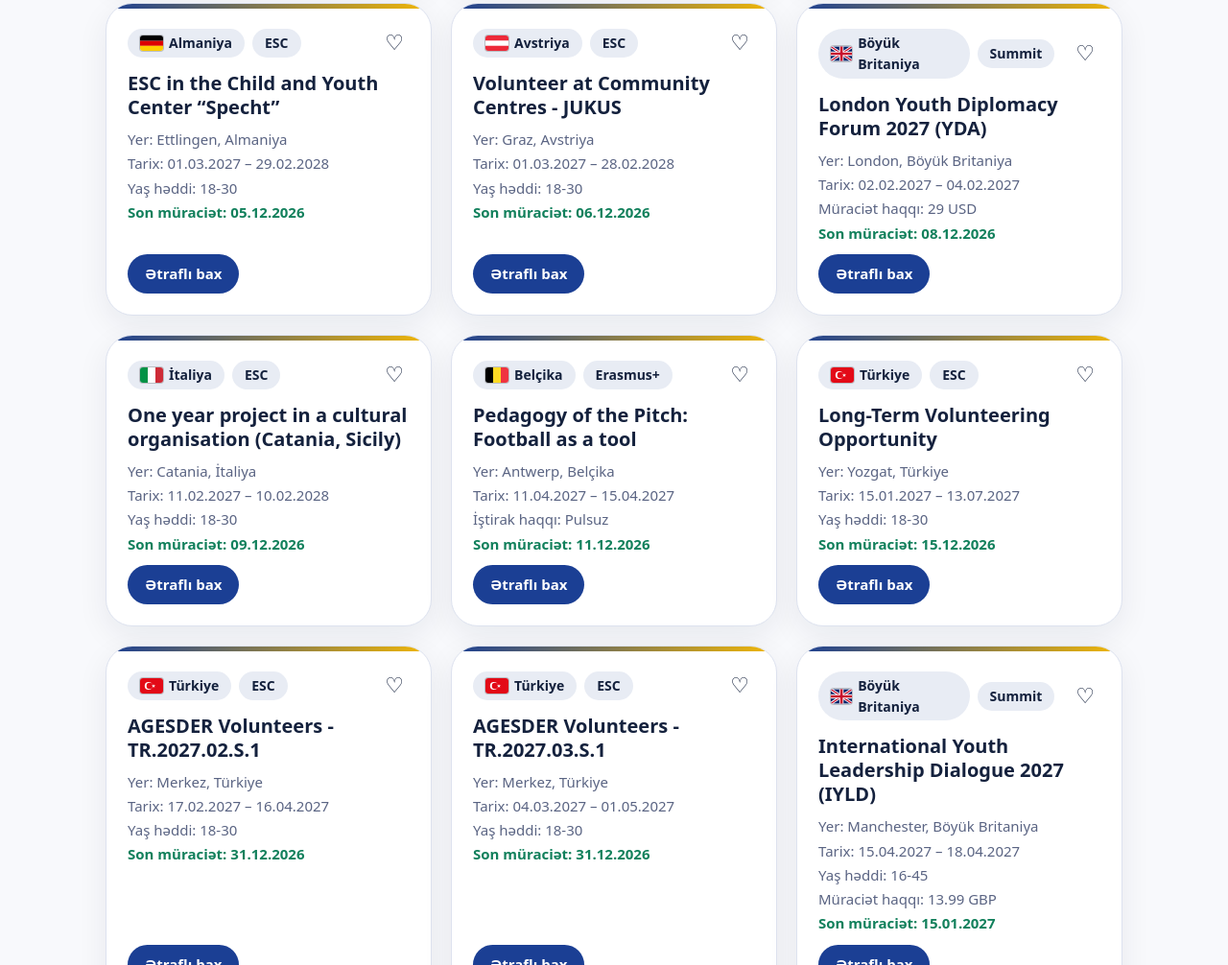
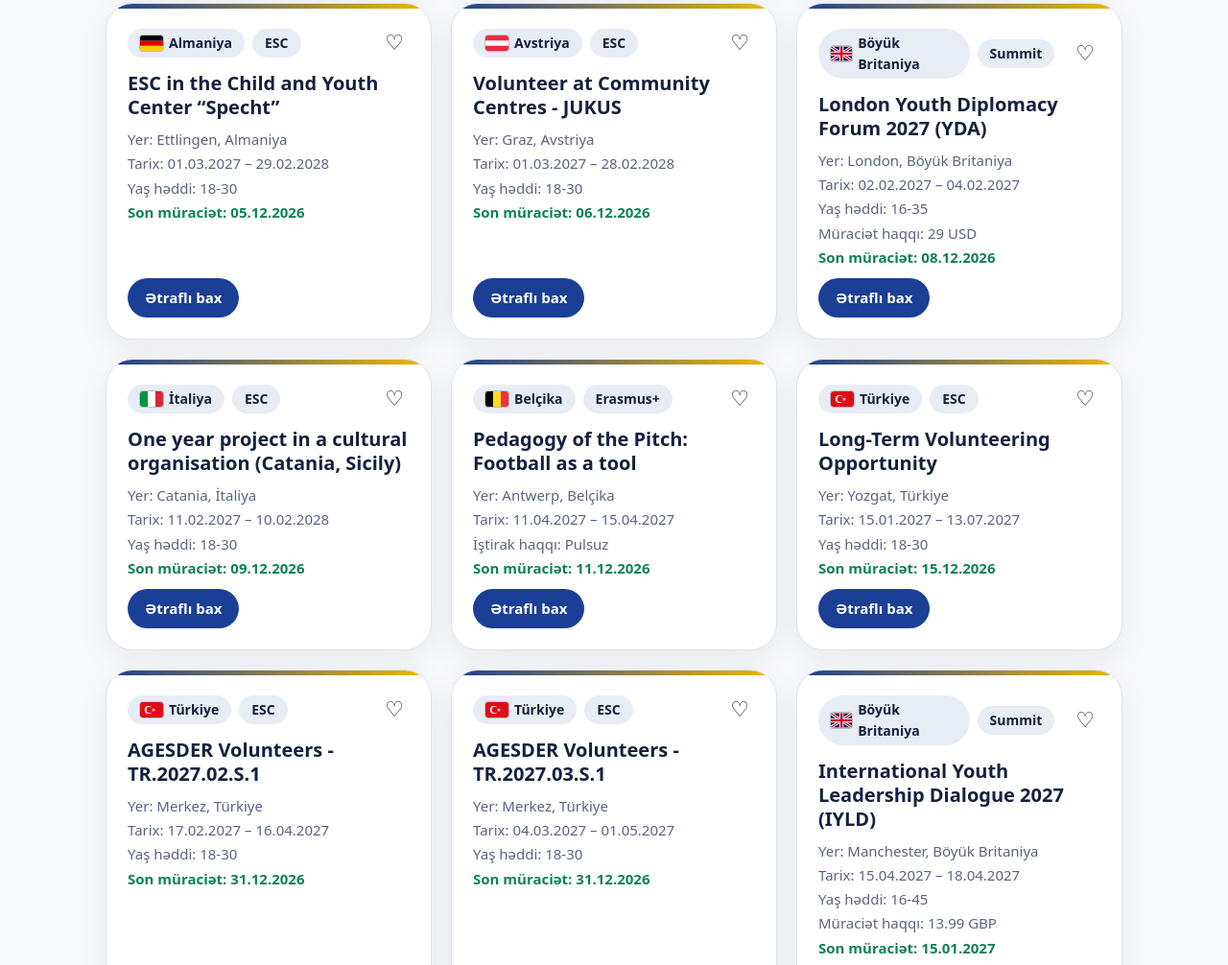
Before and after one commit to waytoeuropeaz-art/waytoeurope, a plain HTML site: page index.html in a window 1280 px wide. Shown: the part 1724-2730 px from the top of the page at 96% size. Drawn offline with Linux system fonts and the light colour scheme.

Commit message:
Modify age limit for London Youth Diplomacy Forum
Updated age limit for London Youth Diplomacy Forum 2027.

```diff
--- a/index.html
+++ b/index.html
@@ -223,7 +223,7 @@ var PROJECTS=[];
 function P(cc,city,title,from,to,deadline,x){PROJECTS.push({id:cc+"|"+title+"|"+from,cc:cc,city:city,title:title,from:from,to:to,deadline:deadline,x:x||{}})}
 P("es","Madrid","European Youth Summit 2027 (CDA)","13.04.2027","16.04.2027","20.01.2027",{type:"Summit",noAge:true,link:"https://thecda.co/european-youth-summit-2027-madrid/",notes:["Yaş həddi: 18-50","Müraciət haqqı: 17 USD"]});
 P("gb","Manchester","International Youth Leadership Dialogue 2027 (IYLD)","15.04.2027","18.04.2027","15.01.2027",{type:"Summit",noAge:true,link:"https://globalfuturenetwork.com/",notes:["Yaş həddi: 16-45","Müraciət haqqı: 13.99 GBP"]});
-P("gb","London","London Youth Diplomacy Forum 2027 (YDA)","02.02.2027","04.02.2027","08.12.2026",{type:"Summit",noAge:true,link:"https://youthdiplomaticacademy.org/upcoming-event/fully-funded-london-youth-diplomacy-forum-2027",notes:["Müraciət haqqı: 29 USD"]});
+P("gb","London","London Youth Diplomacy Forum 2027 (YDA)","02.02.2027","04.02.2027","08.12.2026",{type:"Summit",noAge:true,link:"https://youthdiplomaticacademy.org/upcoming-event/fully-funded-london-youth-diplomacy-forum-2027",notes:["Yaş həddi: 16-35","Müraciət haqqı: 29 USD"]});
 P("it","Catania","One year project in a cultural organisation (Catania, Sicily)","11.02.2027","10.02.2028","09.12.2026",{link:"https://youth.europa.eu/solidarity/opportunity/55170_en"});
 P("dk","Nykøbing F","Volunteer at Middelaldercentret","01.05.2027","31.10.2027","22.11.2026",{link:"https://youth.europa.eu/solidarity/opportunity/55013_en"});
 P("tr","Yozgat","Long-Term Volunteering Opportunity","15.01.2027","13.07.2027","15.12.2026",{link:"https://youth.europa.eu/solidarity/opportunity/54942_en"});
```
